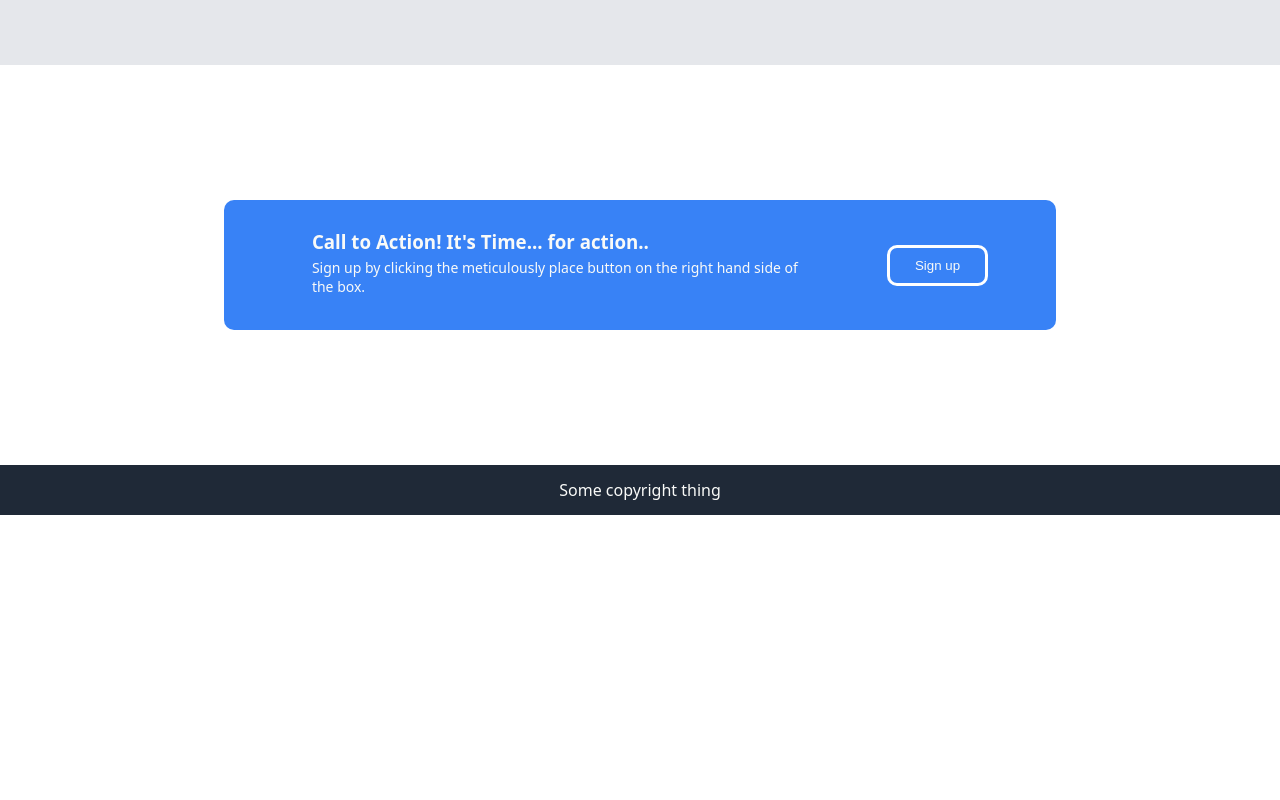
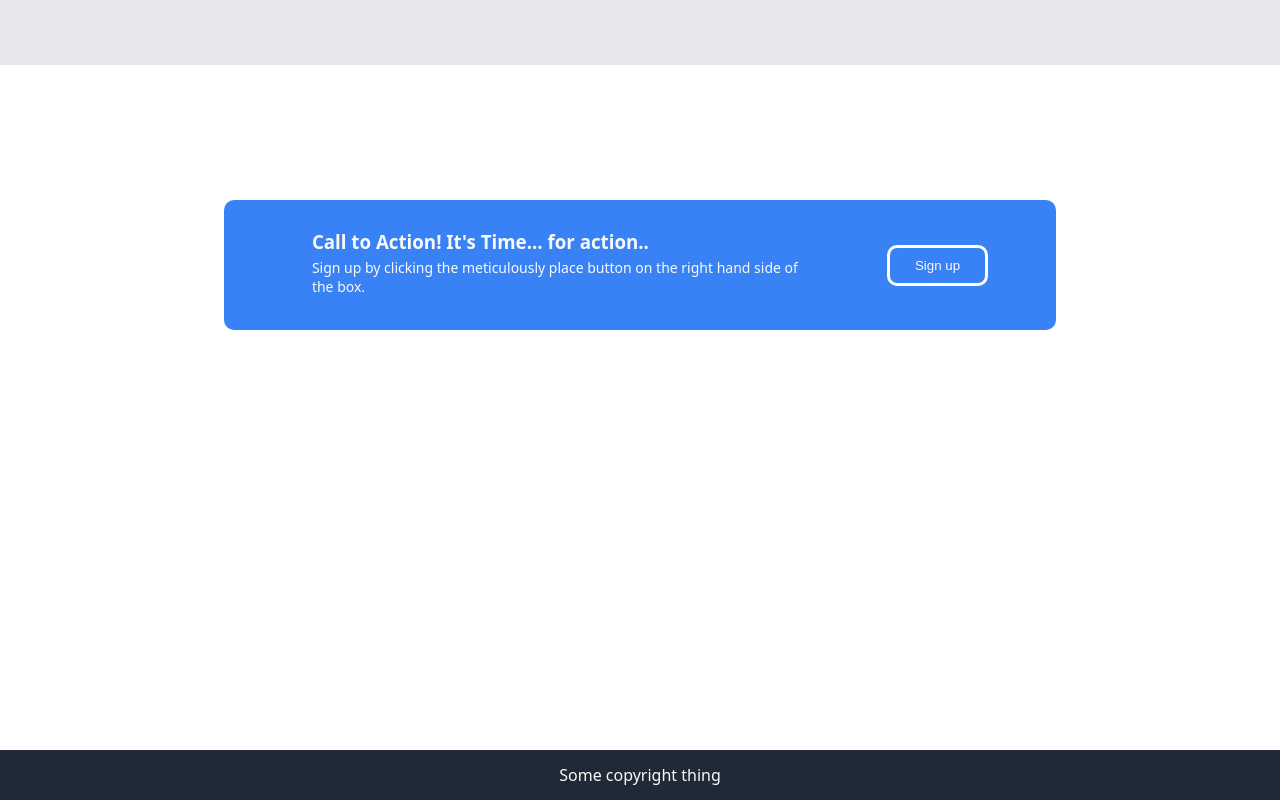
Before and after one commit to KimTheChim/sharpening, a plain HTML site: page index.html in a window 1280 px wide. Shown: the part 1205-2005 px from the top of the page. Before the commit the page ends 1720 px from the top, so only its background shows below. Drawn offline with Linux system fonts and the light colour scheme.

Commit message:
Update style.css
stick footer to bottom of screen

```diff
--- a/style.css
+++ b/style.css
@@ -172,4 +172,6 @@ footer {
     justify-content: center;
     align-items: center;
     color: #F9FAF8;
+    position: relative;
+    margin-top: 285px;
 }
```
